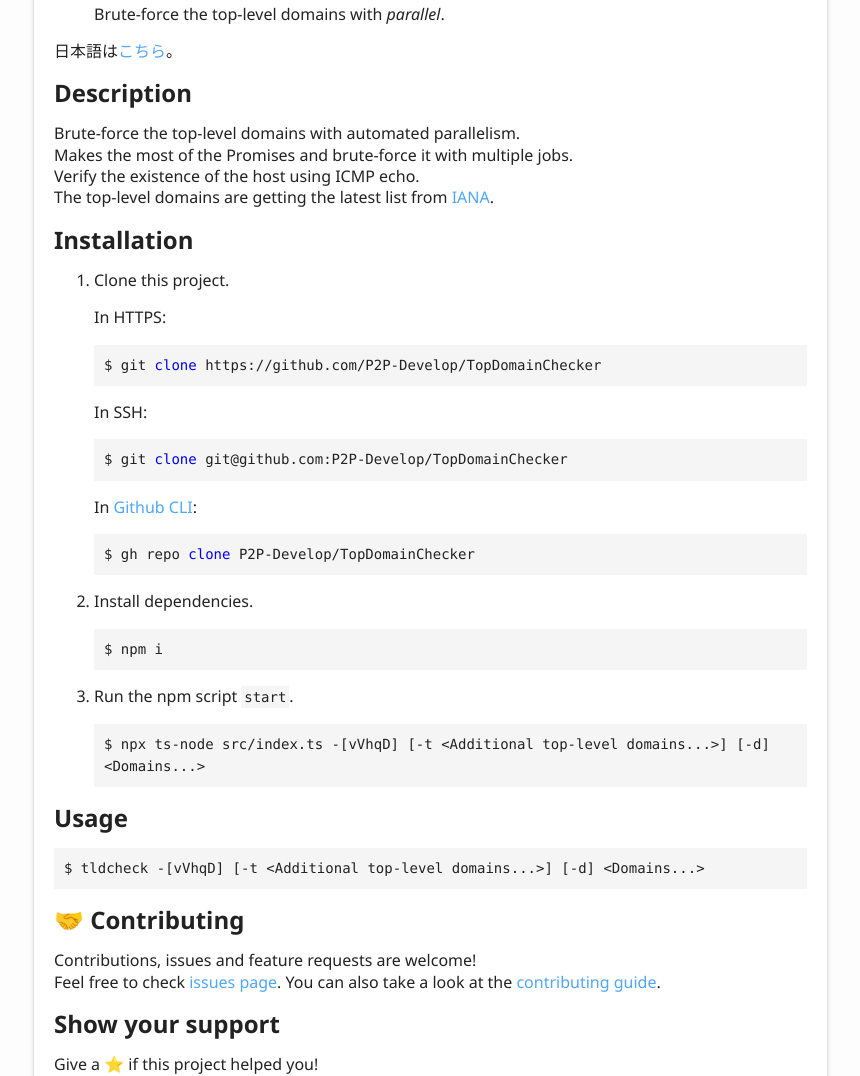
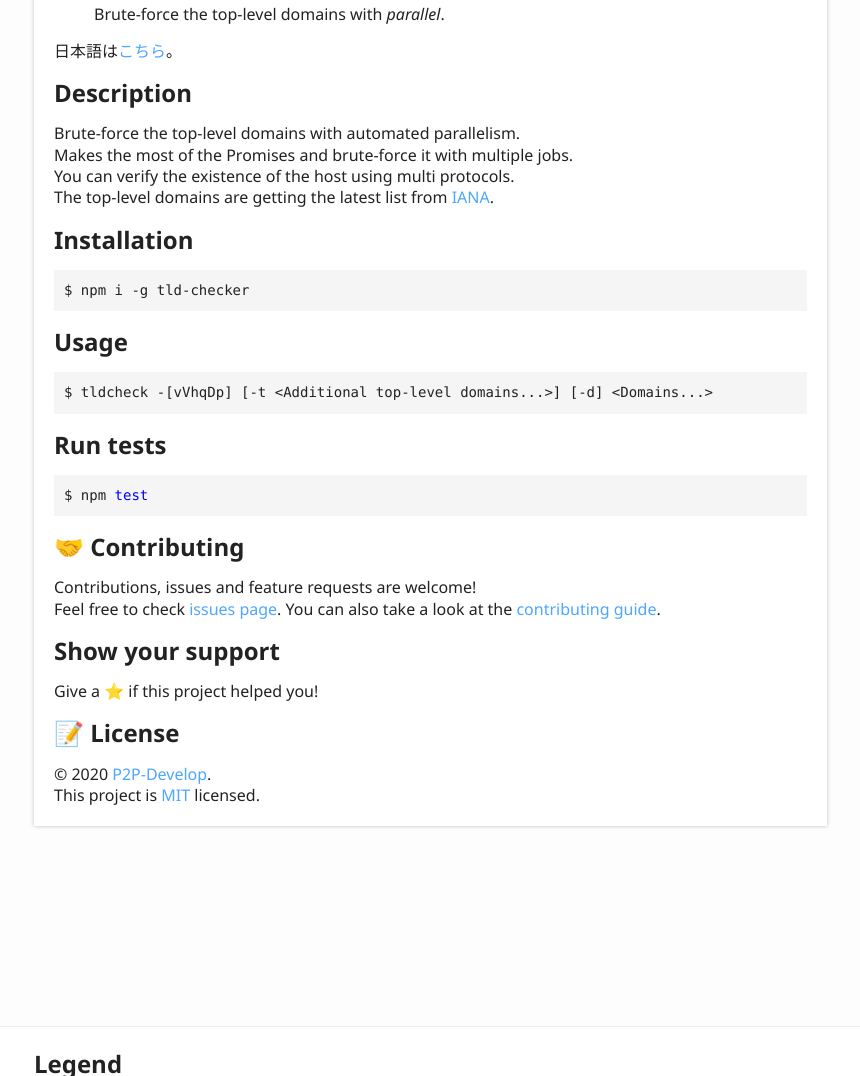
Before and after one commit to Potato1682/TopDomainChecker, a website: page index.html in a window 1280 px wide. Shown: the part 1497-2573 px from the top of the page, without its empty margins (6-866 px from the left). Drawn offline with Linux system fonts and the light colour scheme.

Commit message:
Generate Typedoc

````diff
--- a/index.html
+++ b/index.html
@@ -86,44 +86,19 @@
 				<a href="#description" id="description" style="color: inherit; text-decoration: none;">
 					<h2>Description</h2>
 				</a>
-				<p>Brute-force the top-level domains with automated parallelism.<br>Makes the most of the Promises and brute-force it with multiple jobs.<br>Verify the existence of the host using ICMP echo.<br>The top-level domains are getting the latest list from <a href="https://data.iana.org/TLD/tlds-alpha-by-domain.txt">IANA</a>.</p>
+				<p>Brute-force the top-level domains with automated parallelism.<br>Makes the most of the Promises and brute-force it with multiple jobs.<br>You can verify the existence of the host using multi protocols.<br>The top-level domains are getting the latest list from <a href="https://data.iana.org/TLD/tlds-alpha-by-domain.txt">IANA</a>.</p>
 				<a href="#installation" id="installation" style="color: inherit; text-decoration: none;">
 					<h2>Installation</h2>
 				</a>
-				<ol>
-					<li><p>Clone this project.</p>
-						<p>In HTTPS:</p>
-						<pre><code class="language-bash">$ git <span class="hljs-built_in">clone</span> https://github.com/P2P-Develop/TopDomainChecker</code></pre>
-						<p>In SSH:</p>
-						<pre><code class="language-bash">$ git <span class="hljs-built_in">clone</span> git@github.com:P2P-Develop/TopDomainChecker</code></pre>
-						<p>In <a href="https://github.com/cli/cli">Github CLI</a>:</p>
-						<pre><code class="language-bash">$ gh repo <span class="hljs-built_in">clone</span> P2P-Develop/TopDomainChecker</code></pre>
-					</li>
-					<li><p>Install dependencies.</p>
-						<pre><code class="language-bash">$ npm i</code></pre>
-					</li>
-					<li><p>Run the npm script <code>start</code>.</p>
-						<pre><code class="language-bash">$ npx ts-node src/index.ts -[vVhqD] [-t &lt;Additional top-level domains...&gt;] [-d] &lt;Domains...&gt;</code></pre>
-					</li>
-				</ol>
-				<!--
-This project can be installed from [npm](https://npmjs.com/package/tldcheck).
-
-```sh
-$ npm i -g tldcheck
-```
--->
+				<pre><code class="language-sh">$ npm i -g tld-checker</code></pre>
 				<a href="#usage" id="usage" style="color: inherit; text-decoration: none;">
 					<h2>Usage</h2>
 				</a>
-				<pre><code class="language-sh">$ tldcheck -[vVhqD] [-t &lt;Additional top-level domains...&gt;] [-d] &lt;Domains...&gt;</code></pre>
-				<!--
-## Run tests
-
-```sh
-$ npm test
-```
--->
+				<pre><code class="language-sh">$ tldcheck -[vVhqDp] [-t &lt;Additional top-level domains...&gt;] [-d] &lt;Domains...&gt;</code></pre>
+				<a href="#run-tests" id="run-tests" style="color: inherit; text-decoration: none;">
+					<h2>Run tests</h2>
+				</a>
+				<pre><code class="language-sh">$ npm <span class="hljs-built_in">test</span></code></pre>
 				<a href="#🤝-contributing" id="🤝-contributing" style="color: inherit; text-decoration: none;">
 					<h2>🤝 Contributing</h2>
 				</a>
````
Also changed, not shown: assets/js/search.json (+1 -1 lines), classes/_api_.tldcheck.html (+5 -5 lines), modules/_index_.html (+12 -9 lines).
